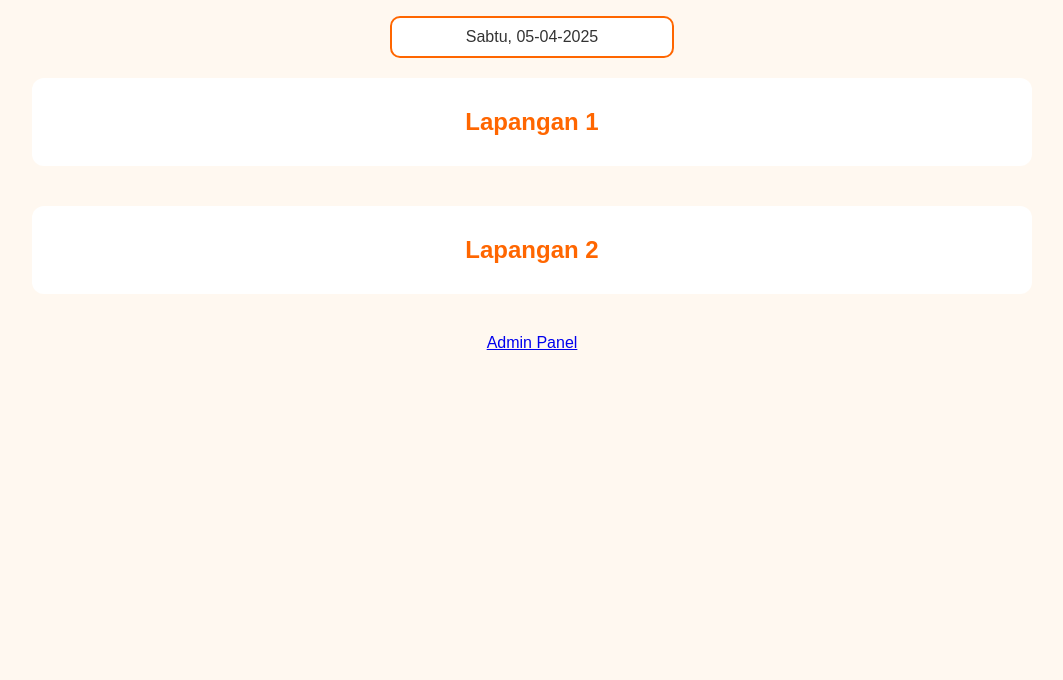
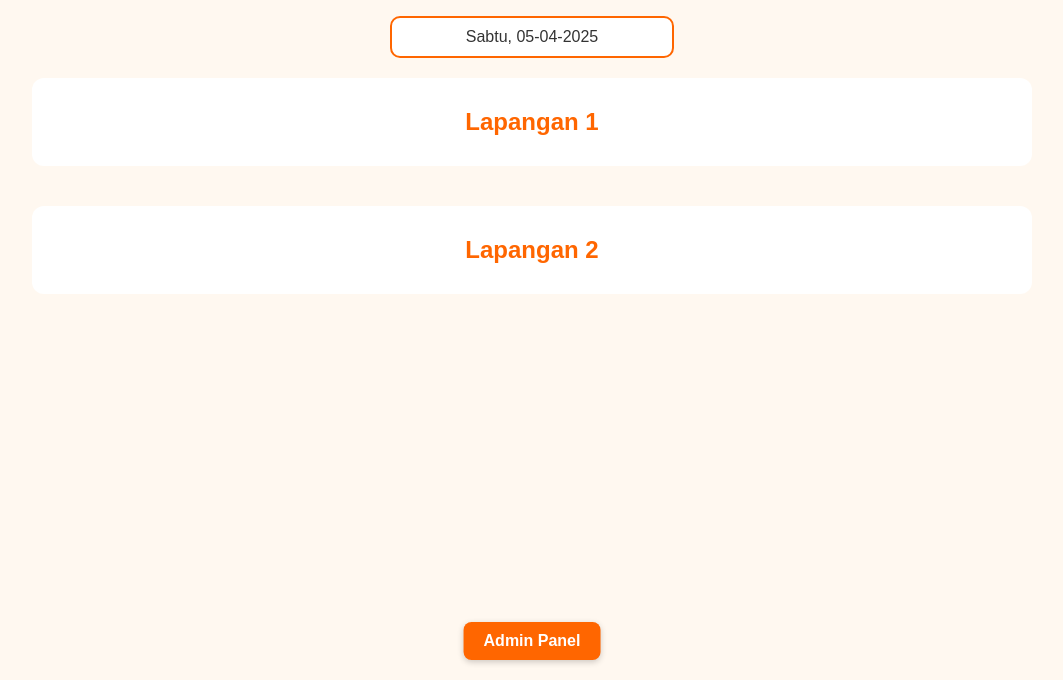
Before and after one commit to titiktemusport/BOOKING_TTS, a plain HTML site: page index.html in a window 1280 px wide. Shown: the part 120-800 px from the top of the page, without its empty margins (108-1171 px from the left). Drawn offline with Linux system fonts and the light colour scheme; no server answers.

Commit message:
Update index.html

```diff
--- a/index.html
+++ b/index.html
@@ -104,9 +104,21 @@
       margin-top: 5px;
     }
     .admin-link {
-      display: block;
-      text-align: center;
-      margin-top: 40px;
+      position: fixed;
+      bottom: 20px;
+      left: 50%;
+      transform: translateX(-50%);
+      background-color: #ff6600;
+      color: white;
+      padding: 10px 20px;
+      border-radius: 8px;
+      text-decoration: none;
+      font-weight: bold;
+      box-shadow: 0 2px 6px rgba(0, 0, 0, 0.2);
+      transition: background 0.3s;
+    }
+    .admin-link:hover {
+      background-color: #e65c00;
     }
     @media (max-width: 600px) {
       .grid {
@@ -137,9 +149,7 @@
     </div>
   </div>
 
-  <div class="admin-link">
-    <a href="admin.html">Admin Panel</a>
-  </div>
+  <a href="admin.html" class="admin-link">Admin Panel</a>
 
   <script type="module">
     import { initializeApp } from "https://www.gstatic.com/firebasejs/10.10.0/firebase-app.js";
@@ -209,7 +219,7 @@
       const dayName = dayNames[dateObj.getDay()];
 
       for (let hour = startHour; hour < endHour; hour++) {
-        const time = hour.toString().padStart(2, "0") + ":00";
+        const time = hour.toString().padStart(2, '0') + ":00";
         const price = getSlotPrice(hour, selectedDate);
 
         const slot = document.createElement("div");
@@ -235,7 +245,7 @@
           slot.onclick = () => {
             const message = `Halo! Saya ingin booking ${lapanganName} pada hari ${dayName}, tanggal ${selectedDate} jam ${time}. Harga: ${price}`;
             const whatsappLink = `https://wa.me/6285712687558?text=${encodeURIComponent(message)}`;
-            window.open(whatsappLink, "_blank");
+            window.open(whatsappLink, '_blank');
           };
         }
 
@@ -252,7 +262,7 @@
     }
 
     document.addEventListener("DOMContentLoaded", () => {
-      const today = new Date().toISOString().split("T")[0];
+      const today = new Date().toISOString().split('T')[0];
       document.getElementById("booking-date").value = today;
       document.getElementById("selected-date-display").textContent = formatDateDisplay(today);
 
```
